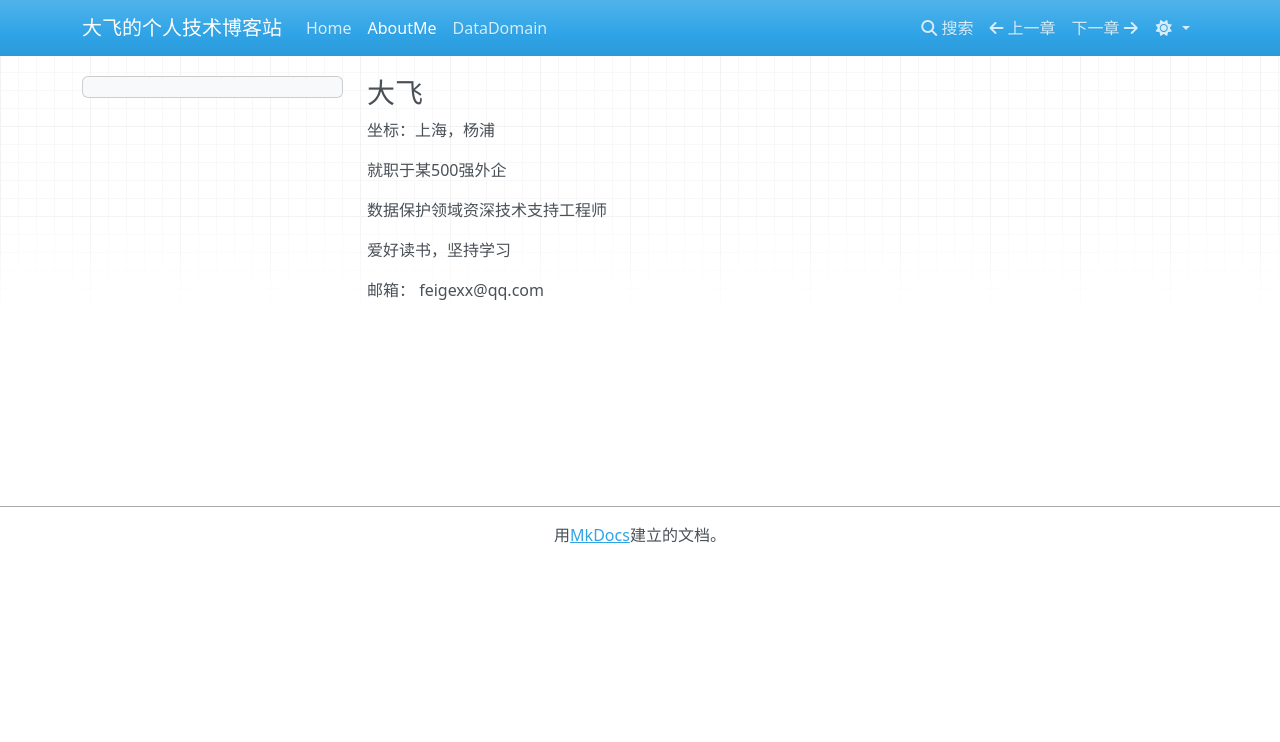
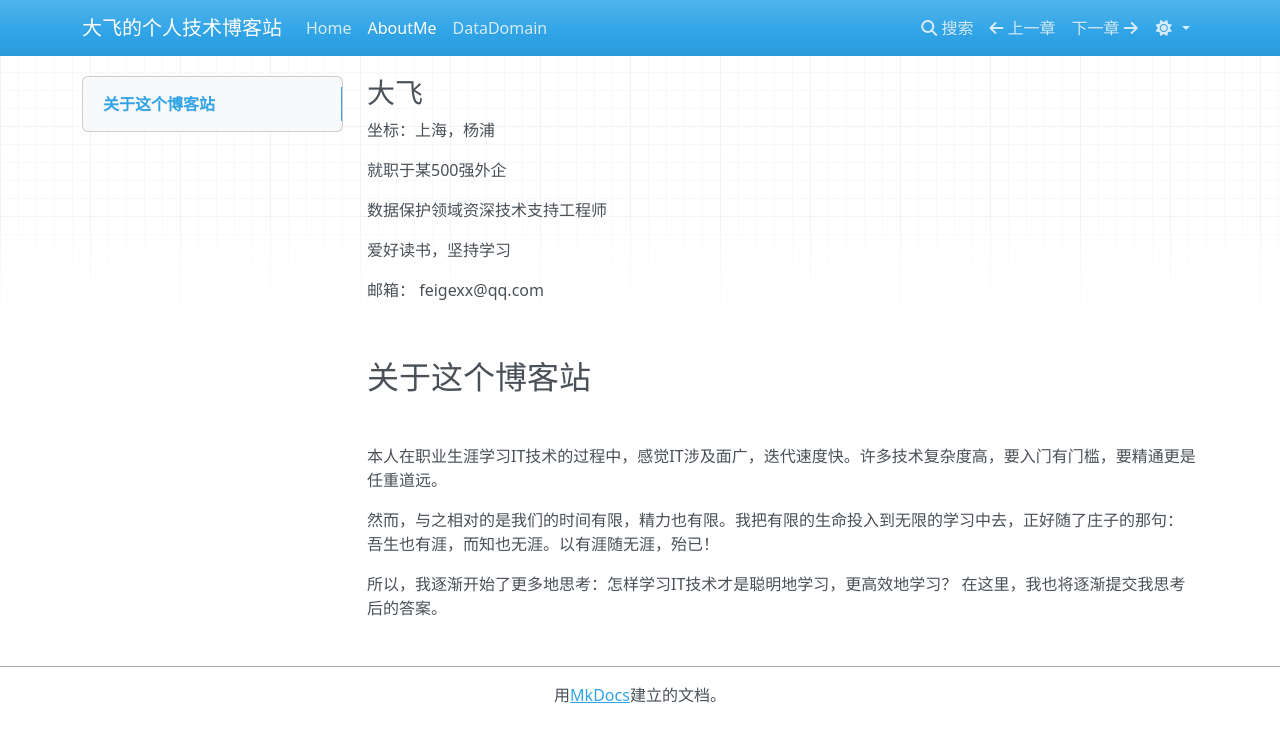
Before and after one commit to fly1248/itdafei, an MkDocs documentation site: the page built from docs/AboutMe.md, in a window 1280 px wide. Shown: the top 742 px of the page. Built offline with MkDocs 1.6.1, drawn with Linux system fonts in a browser that asks for light colours; nearby versions of some CDN libraries.

```diff
--- a/docs/AboutMe.md
+++ b/docs/AboutMe.md
@@ -10,3 +10,19 @@
 
 邮箱：
 feigexx@qq.com
+
+</br>
+## 关于这个博客站
+
+</br>
+
+本人在职业生涯学习IT技术的过程中，感觉IT涉及面广，迭代速度快。许多技术复杂度高，要入门有门槛，要精通更是任重道远。
+
+
+
+然而，与之相对的是我们的时间有限，精力也有限。我把有限的生命投入到无限的学习中去，正好随了庄子的那句：吾生也有涯，而知也无涯。以有涯随无涯，殆已！
+
+
+
+所以，我逐渐开始了更多地思考：怎样学习IT技术才是聪明地学习，更高效地学习？
+在这里，我也将逐渐提交我思考后的答案。
```
Also changed, not shown: docs/DataDomain.md (+2 -1 lines), docs/Linux进程管理.md (added, +15 -0 lines), docs/index.md (+5 -1 lines).
